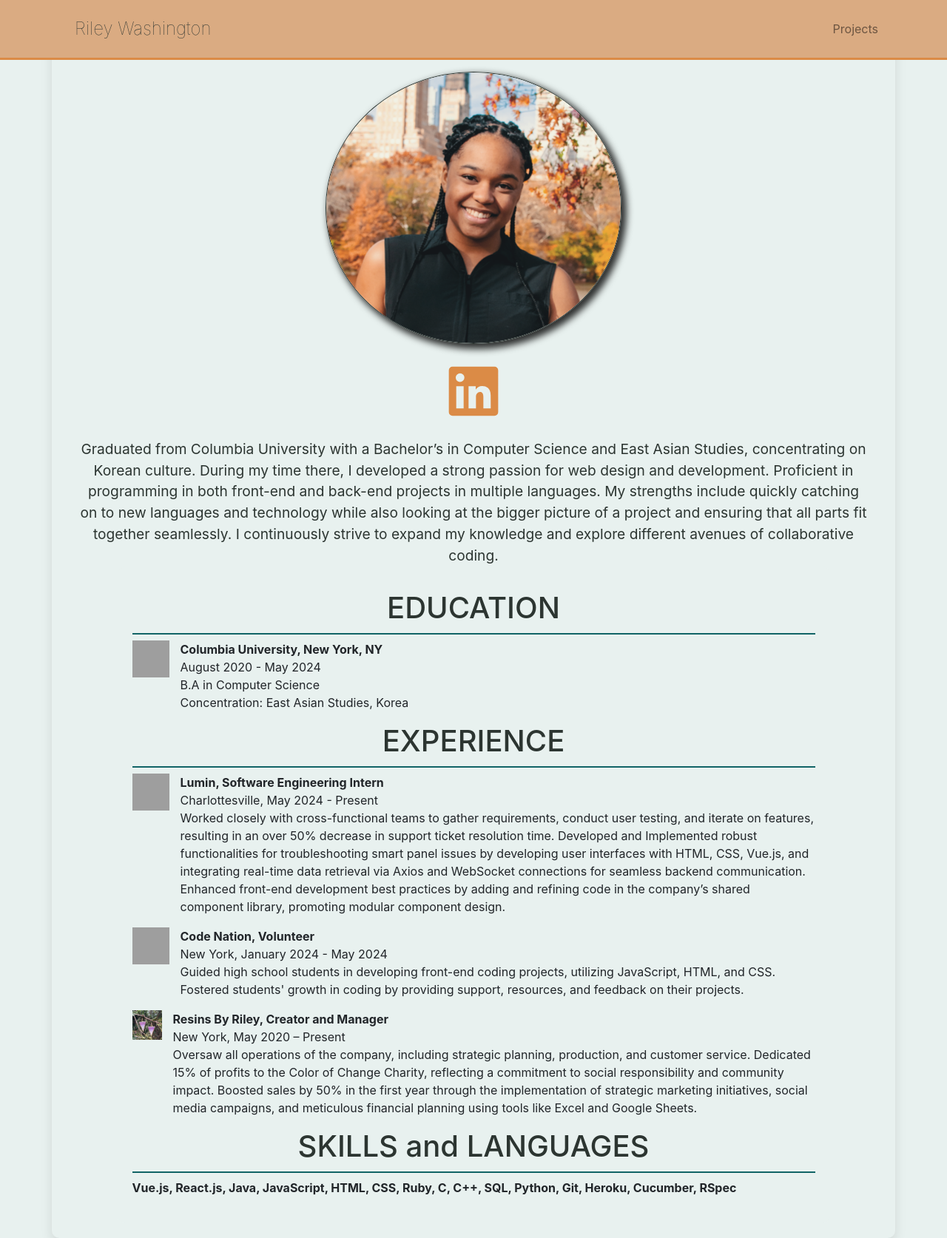
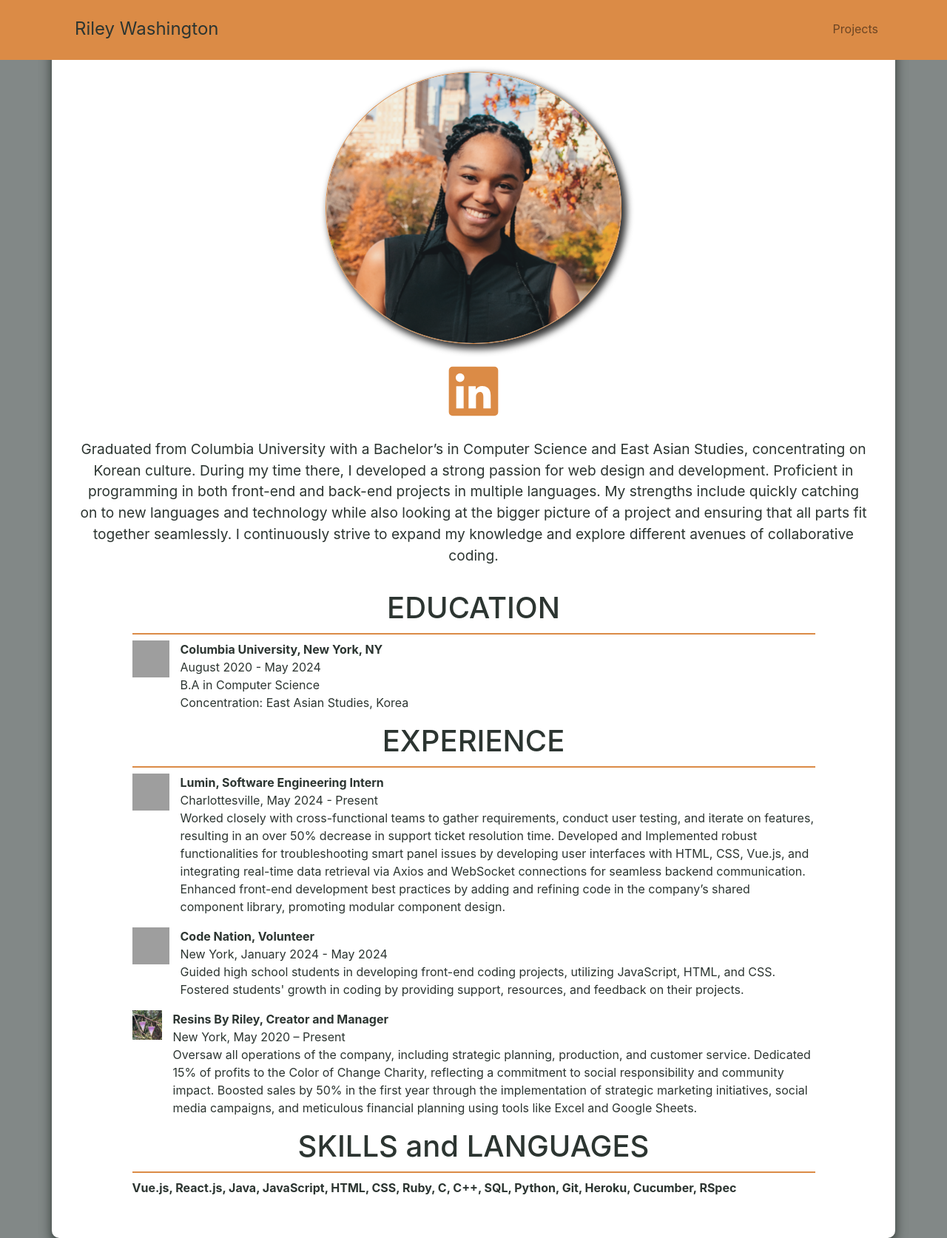
Before and after one commit to rew2155/PersonalWebsite, a Flask app: page / in a window 1280 px wide. Shown: the whole page at 74% size. Run offline with Flask 2, Linux system fonts and the light colour scheme; some libraries are stand-ins or nearby versions; some web fonts are replaced; grey boxes are pictures that could not be loaded.

Commit message:
changed colors

```diff
--- a/static/css/r_home.css
+++ b/static/css/r_home.css
@@ -7,12 +7,13 @@
 }
 
 body {
-    background-color:  #e8f1ef;
+    background-color:  #828887;
+    color:#2C3531;
 }
 
 .navbar {
     border-bottom: 3px solid #db8b46;
-    background-color: #daab82;
+    background-color:  #db8b46;
     position:fixed;
     width: 100%;
     z-index:1100;
@@ -21,9 +22,8 @@ body {
 .nav-name {
     text-align: center;
     font-size: clamp(1rem, 2vw, 1.5rem);
-    color: #2C3531;
+    color: var(--dark-green);
     transition: font-size 0.3s ease;
-    font-weight: lighter;
 }
 
 .nav-name:hover {
@@ -31,23 +31,22 @@ body {
 }
 
 .nav-projects {
-    color: #3a4741;
+    color: var(--dark-green);
     transition: font-size 0.3s ease;
-    font-weight: light;
 }
 
 .nav-projects:hover {
-    font-size: 1.10rem;
+    font-size: 1.75rem;
     text-decoration: none;
     color: #3e4643;
 }
 
 .home-container {
-    background-color: var(--light-blue);
+    background-color: white;
     padding: 20px;
     border-bottom-left-radius: 10px;
     border-bottom-right-radius: 10px;
-    box-shadow: 0 8px 16px rgba(0, 0, 0, 0.1);
+    box-shadow: 0 8px 16px var(--dark-green);
 }
 
 .LinkedIn {
@@ -55,7 +54,7 @@ body {
 }
 
 .container-res {
-    background-color: var(--light-blue);
+    background-color: white;
     padding: 20px;
     border-radius: 10px;
     margin-top: 20px;
@@ -70,7 +69,7 @@ body {
     max-width: 400px;
     margin-top: 2%;
     border-radius: 50%;
-    border: thin solid var(--dark-green);
+    border: thin solid var(--light-brown);
 }
 
 .LinkedIn svg {
@@ -115,7 +114,6 @@ body {
 .entry {
     height: auto;
     border-radius: 15px;
-    background-color: var(--light-blue);
     padding: 15px;
     margin-bottom: 20px;
     position: relative;
@@ -132,7 +130,7 @@ body {
 }
 
 .card{
-    border: 1px solid var(--green);
+    border: 2px solid #828887;
     box-shadow: 0 4px 8px rgba(0, 0, 0, 0.1);
 }
 
@@ -176,18 +174,17 @@ body {
 }
 
 .contains-entries{
-    background-color: var(--light-blue);
+    background-color: white;
     border-bottom-left-radius: 10px;
     border-bottom-right-radius: 10px;
     padding: 2%;
-    box-shadow: 0 8px 16px rgba(0, 0, 0, 0.1);
+    box-shadow: 0 8px 16px var(--dark-green);
 }
 
 .resume-headers {
     text-align: center;
     font-size: clamp(1.5rem, 4vw, 2.5rem);
-    color: var(--dark-green);
-    border-bottom: 2px solid var(--green);
+    border-bottom: 2px solid var(--light-brown);
     padding-bottom: 10px;
 }
 
@@ -218,7 +215,7 @@ body {
 }
 
 .entry a:hover {
-    color: var(--green);
+    text-decoration: underline;
     transform: scale(1.05);
 }
 
```
